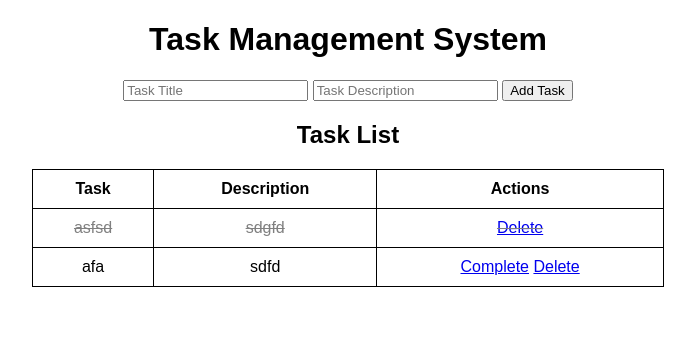
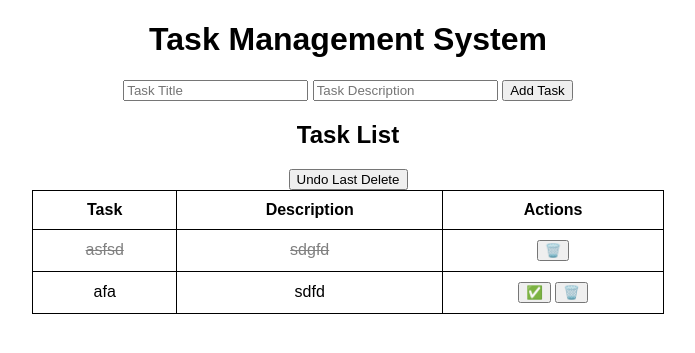
Before and after one commit to jaspreetkhabra/Task-Management-System, a Flask app: page / in a window 1280 px wide. Shown: the top 353 px of the page, without its empty margins (292-987 px from the left). Run offline with Flask 3, Linux system fonts and the light colour scheme; data comes from the database, SQL or seed files in the repository; both versions use the stored data as it was after the commit.

Commit message:
Added Undo Delete and Completion Toggle

```diff
--- a/app.py
+++ b/app.py
@@ -2,6 +2,9 @@ from flask import Flask, render_template, request, redirect, jsonify
 import sqlite3
 
 app = Flask(__name__)
+
+# Store recently deleted tasks for undo functionality
+deleted_tasks = []
 
 def init_db():
     with sqlite3.connect("tasks.db") as conn:
@@ -39,12 +42,29 @@ def complete_task(task_id):
         conn.commit()
     return redirect('/')
 
-@app.route('/delete/<int:task_id>')
+@app.route('/delete/<int:task_id>', methods=['POST'])
 def delete_task(task_id):
+    global deleted_tasks
     with sqlite3.connect("tasks.db") as conn:
         cursor = conn.cursor()
-        cursor.execute("DELETE FROM tasks WHERE id = ?", (task_id,))
-        conn.commit()
+        cursor.execute("SELECT * FROM tasks WHERE id=?", (task_id,))
+        task = cursor.fetchone()
+        if task:
+            deleted_tasks.append(task)  # Store deleted task for undo
+            cursor.execute("DELETE FROM tasks WHERE id=?", (task_id,))
+            conn.commit()
+    return jsonify({'status': 'success'})
+
+@app.route('/undo_delete', methods=['POST'])
+def undo_delete():
+    global deleted_tasks
+    if deleted_tasks:
+        with sqlite3.connect("tasks.db") as conn:
+            cursor = conn.cursor()
+            last_task = deleted_tasks.pop()  # Retrieve last deleted task
+            cursor.execute("INSERT INTO tasks (id, title, description, completed) VALUES (?, ?, ?, ?)",
+                           (last_task[0], last_task[1], last_task[2], last_task[3]))
+            conn.commit()
     return redirect('/')
 
 if __name__ == '__main__':
--- a/templates/index.html
+++ b/templates/index.html
@@ -21,6 +21,16 @@
     </form>
 
     <h2>Task List</h2>
+    <button onclick="undoDelete()">Undo Last Delete</button>
+
+<script>
+    function undoDelete() {
+        fetch('/undo_delete', { method: "POST" })
+            .then(response => {
+                location.reload();
+            });
+    }
+</script>
     <table>
         <tr>
             <th>Task</th>
@@ -33,9 +43,26 @@
             <td>{{ task[2] }}</td>
             <td>
                 {% if task[3] == 0 %}
-                <a href="/complete/{{ task[0] }}">Complete</a>
+                <button onclick="window.location.href='/complete/{{ task[0] }}'">
+    ✅
+</button>
                 {% endif %}
-                <a href="/delete/{{ task[0] }}">Delete</a>
+                <button onclick="confirmDelete({{ task[0] }})">
+    🗑️
+</button>
+<script>
+    function confirmDelete(taskId) {
+        if (confirm("Are you sure you want to delete this task? This action cannot be undone.")) {
+            fetch(`/delete/${taskId}`, { method: "POST" })
+                .then(response => response.json())
+                .then(data => {
+                    if (data.status === "success") {
+                        location.reload();
+                    }
+                });
+        }
+    }
+</script>
             </td>
         </tr>
         {% endfor %}
```
Also changed, not shown: tasks.db.
